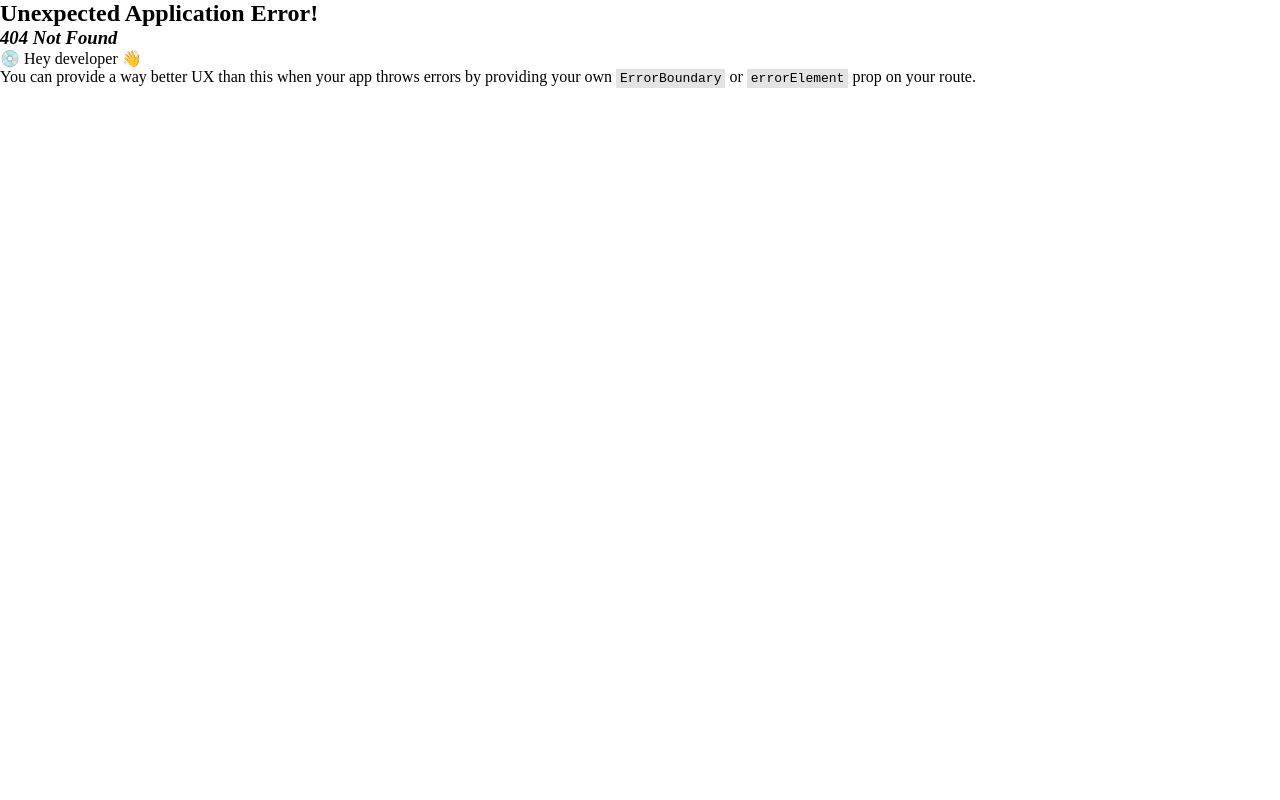
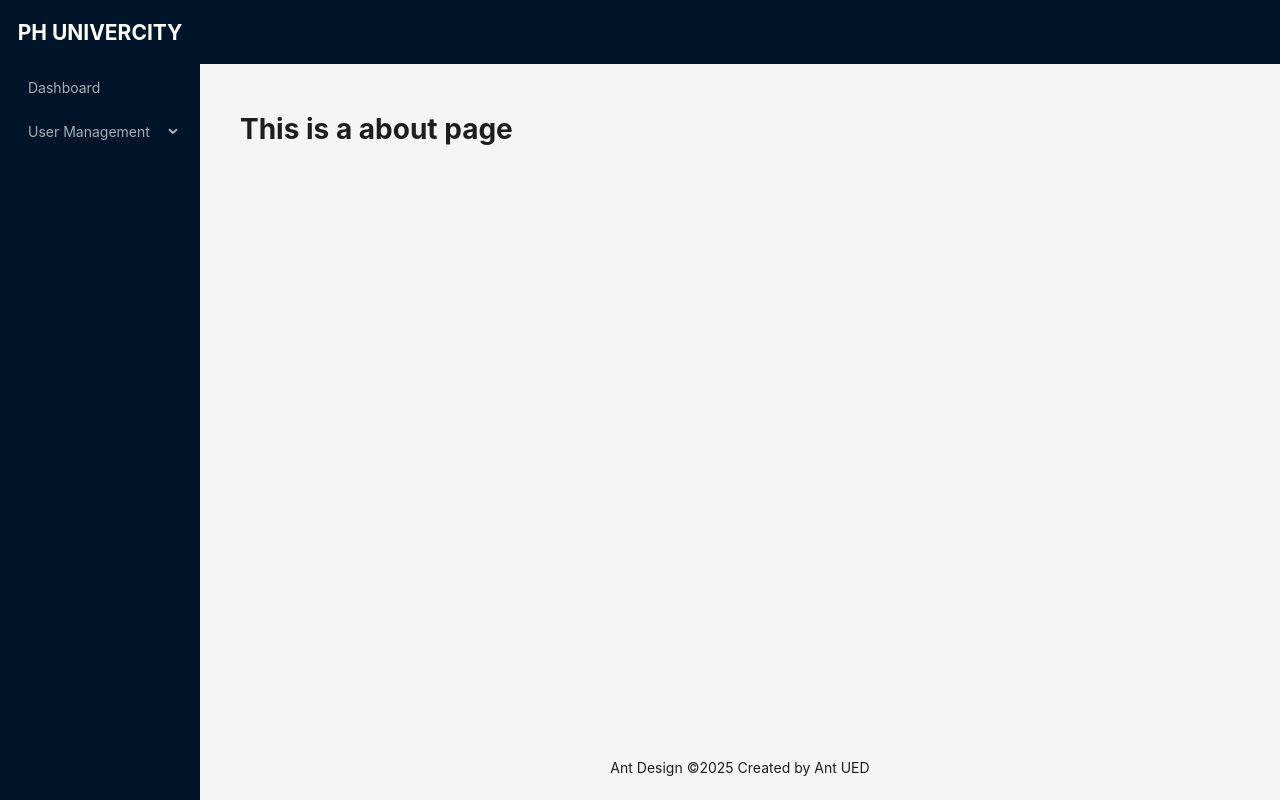
Before and after one commit to Antorkarmokar28/Phunivercity-client, a React (Vite) app: page /about in a window 1280 px wide. Before the commit this address had no page. Built offline with nearby package versions, Linux system fonts and the light colour scheme.

Commit message:
This project in dynamic sidebar successfully added

```diff
--- a/src/components/layout/MainLayout.tsx
+++ b/src/components/layout/MainLayout.tsx
@@ -1,35 +1,37 @@
 import { Layout, Menu } from "antd";
 const { Header, Content, Footer, Sider } = Layout;
-import {
-  UploadOutlined,
-  UserOutlined,
-  VideoCameraOutlined,
-} from "@ant-design/icons";
-import { createElement } from "react";
-const items = [
-  {
-    key: "1",
-    label: "Dashboard",
-  },
-  {
-    key: "2",
-    label: "Profile",
-  },
-  {
-    key: "3",
-    label: "User Management",
-    children: [
-      {
-        key: "11",
-        label: "Create Admin",
-      },
-      {
-        key: "12",
-        label: "Create Student",
-      },
-    ],
-  },
-];
+// import {
+//   UploadOutlined,
+//   UserOutlined,
+//   VideoCameraOutlined,
+// } from "@ant-design/icons";
+// import { createElement } from "react";
+import { Outlet } from "react-router-dom";
+import { adminSidebarItems } from "../../routes/AdminRoutes";
+// const items = [
+//   {
+//     key: "Dashboard",
+//     label: <NavLink to="/admin/dashbord">Dashboard</NavLink>,
+//   },
+//   {
+//     key: "User Management",
+//     label: "User Management",
+//     children: [
+//       {
+//         key: "Create Admin",
+//         label: <NavLink to="/admin/create-admin">Create Admin</NavLink>,
+//       },
+//       {
+//         key: "Create Faculty",
+//         label: <NavLink to="/admin/create-faculty">Create Faculty</NavLink>,
+//       },
+//       {
+//         key: "Create Student",
+//         label: <NavLink to="/admin/create-student">Create Student</NavLink>,
+//       },
+//     ],
+//   },
+// ];
 const MainLayout = () => {
   return (
     <Layout style={{ height: "100vh" }}>
@@ -57,7 +59,7 @@
           theme="dark"
           mode="inline"
           defaultSelectedKeys={["4"]}
-          items={items}
+          items={adminSidebarItems}
         />
       </Sider>
       <Layout>
@@ -69,7 +71,7 @@
               minHeight: 360,
             }}
           >
-            content
+            <Outlet />
           </div>
         </Content>
         <Footer style={{ textAlign: "center" }}>
--- /dev/null
+++ b/src/pages/About.tsx
@@ -0,0 +1,9 @@
+const About = () => {
+  return (
+    <div>
+      <h1>This is a about page</h1>
+    </div>
+  );
+};
+
+export default About;
--- /dev/null
+++ b/src/pages/Admin/AdminDashboard.tsx
@@ -0,0 +1,9 @@
+const AdminDashboard = () => {
+  return (
+    <div>
+      <h1>Admin Dashboard page</h1>
+    </div>
+  );
+};
+
+export default AdminDashboard;
--- /dev/null
+++ b/src/pages/Admin/CreateAdmin.tsx
@@ -0,0 +1,9 @@
+const CreateAdmin = () => {
+  return (
+    <div>
+      <h1>Create Admin page</h1>
+    </div>
+  );
+};
+
+export default CreateAdmin;
--- /dev/null
+++ b/src/pages/Admin/CreateFaculty.tsx
@@ -0,0 +1,9 @@
+const CreateFaculty = () => {
+  return (
+    <div>
+      <h1>Create Faculty page</h1>
+    </div>
+  );
+};
+
+export default CreateFaculty;
--- /dev/null
+++ b/src/pages/Admin/CreateStudent.tsx
@@ -0,0 +1,9 @@
+const CreateStudent = () => {
+  return (
+    <div>
+      <h1>Create Student page</h1>
+    </div>
+  );
+};
+
+export default CreateStudent;
--- /dev/null
+++ b/src/pages/ContactUs.tsx
@@ -0,0 +1,9 @@
+const ContactUs = () => {
+  return (
+    <div>
+      <h1>This is a contact us page</h1>
+    </div>
+  );
+};
+
+export default ContactUs;
--- /dev/null
+++ b/src/pages/Login.tsx
@@ -0,0 +1,9 @@
+const Login = () => {
+  return (
+    <div>
+      <h1>Login Page</h1>
+    </div>
+  );
+};
+
+export default Login;
--- /dev/null
+++ b/src/pages/Register.tsx
@@ -0,0 +1,9 @@
+const Register = () => {
+  return (
+    <div>
+      <h1>Register Page</h1>
+    </div>
+  );
+};
+
+export default Register;
--- /dev/null
+++ b/src/routes/AdminRoutes.tsx
@@ -0,0 +1,102 @@
+import { ReactNode } from "react";
+import AdminDashboard from "../pages/Admin/AdminDashboard";
+import CreateAdmin from "../pages/Admin/CreateAdmin";
+import CreateFaculty from "../pages/Admin/CreateFaculty";
+import CreateStudent from "../pages/Admin/CreateStudent";
+import { NavLink } from "react-router-dom";
+type TRoute = {
+  path: string;
+  element: ReactNode;
+};
+type TSidebarItem = {
+  key: string;
+  label: ReactNode;
+  children?: TSidebarItem[];
+};
+export const adminPaths = [
+  {
+    name: "Dashboard",
+    path: "dashboard",
+    element: <AdminDashboard />,
+  },
+  {
+    name: "User Management",
+    children: [
+      {
+        name: "Create Admin",
+        path: "create-admin",
+        element: <CreateAdmin />,
+      },
+      {
+        name: "Create Faculty",
+        path: "create-faculty",
+        element: <CreateFaculty />,
+      },
+      {
+        name: "Create Student",
+        path: "create-student",
+        element: <CreateStudent />,
+      },
+    ],
+  },
+];
+
+export const adminSidebarItems = adminPaths.reduce(
+  (acc: TSidebarItem[], item) => {
+    if (item.path && item.name) {
+      acc.push({
+        key: item.path,
+        label: <NavLink to={`/admin/${item.path}`}>{item.name}</NavLink>,
+      });
+    }
+    if (item.children) {
+      acc.push({
+        key: item.name,
+        label: item.name,
+        children: item.children.map((child) => ({
+          key: child.name,
+          label: <NavLink to={`/admin/${child.path}`}>{child.name}</NavLink>,
+        })),
+      });
+    }
+    return acc;
+  },
+  []
+);
+
+export const adminRoutes = adminPaths.reduce((acc: TRoute[], item) => {
+  if (item.path && item.element) {
+    acc.push({
+      path: item.path,
+      element: item.element,
+    });
+  }
+  if (item.children) {
+    item.children.forEach((child) => {
+      acc.push({
+        path: child.path,
+        element: child.element,
+      });
+    });
+  }
+  return acc;
+}, []);
+
+// export const adminPaths = [
+//   {
+//     path: "dashboard",
+//     element: <AdminDashboard />,
+//   },
+//   {
+//     path: "create-admin",
+//     element: <CreateAdmin />,
+//   },
+//   {
+//     path: "create-student",
+//     element: <CreateStudent />,
+//   },
+//   {
+//     path: "create-faculty",
+//     element: <CreateFaculty />,
+//   },
+// ];
```
Also changed, not shown: src/components/layout/AdminLayout.tsx (added, +9 -0 lines), src/routes/Routes.tsx (+38 -0 lines).
